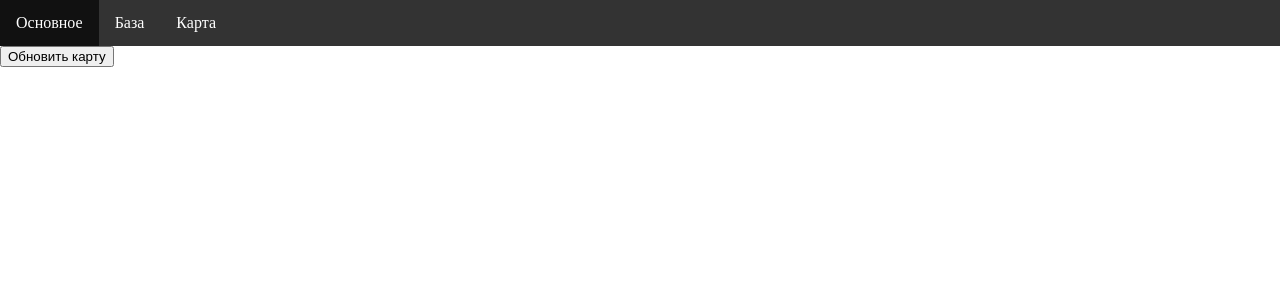
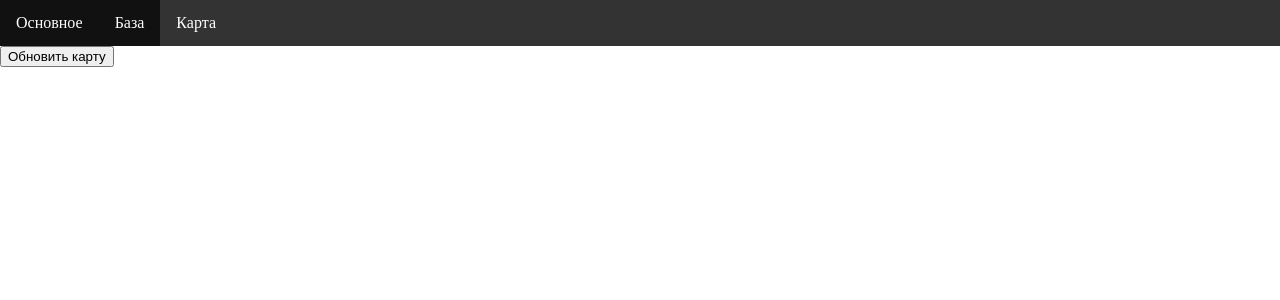
Before and after one commit to NekKlass/online-strategic-game, a PHP site: page /game.html in a window 1280 px wide, after a click on "База". Shown: the top 300 px of the page. Run offline with PHP 8.4, Linux system fonts and the light colour scheme.

Commit message:
colored active tab

```diff
--- a/styles/game.css
+++ b/styles/game.css
@@ -32,6 +32,9 @@ html, body {
 		}
 		#tabs a:hover {
 			background-color: #111;
+		}
+		#tabs .ui-tabs-active a {
+			background-color: #111
 		}
 	/* Инфоблок */
 		#info-block {
```
